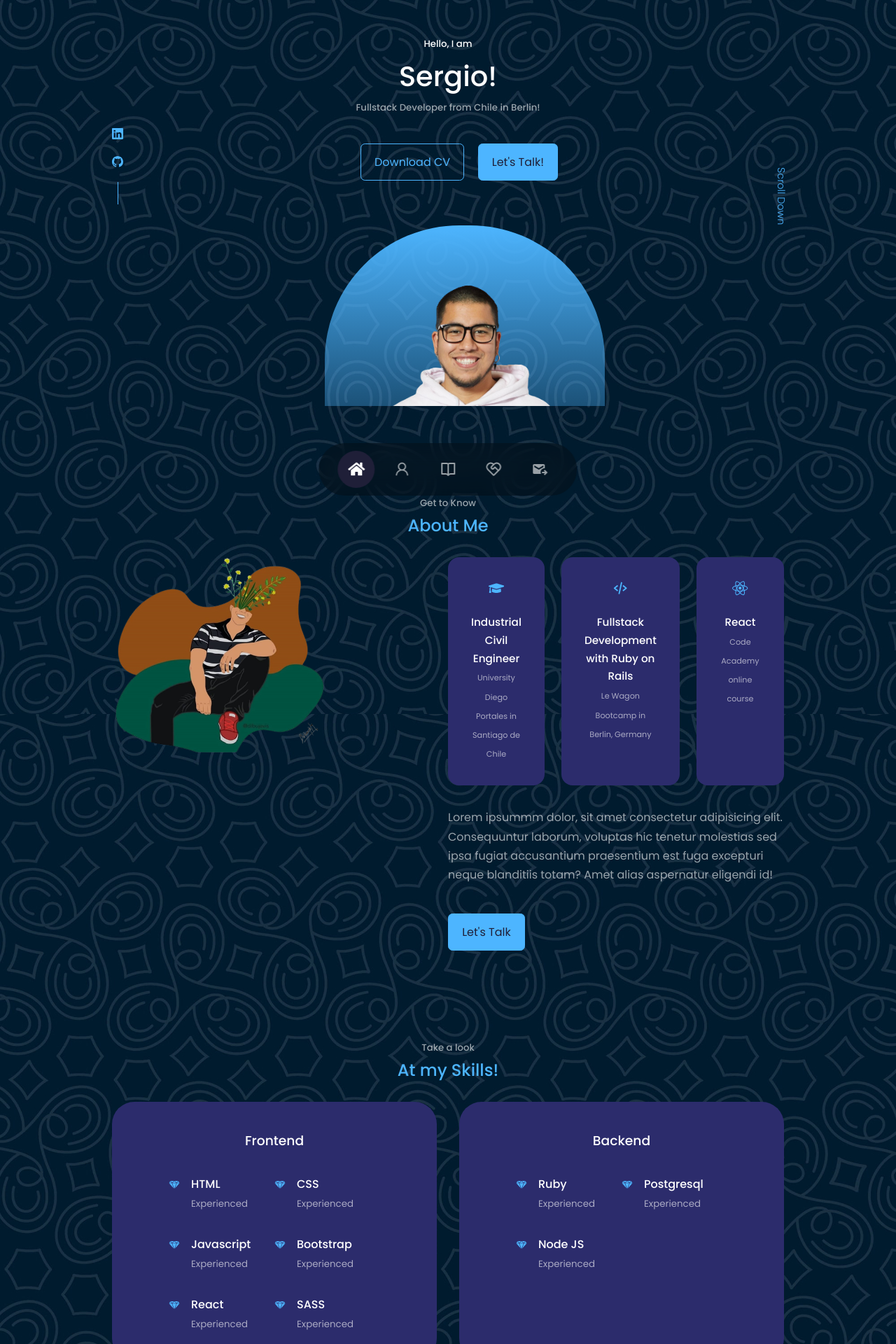
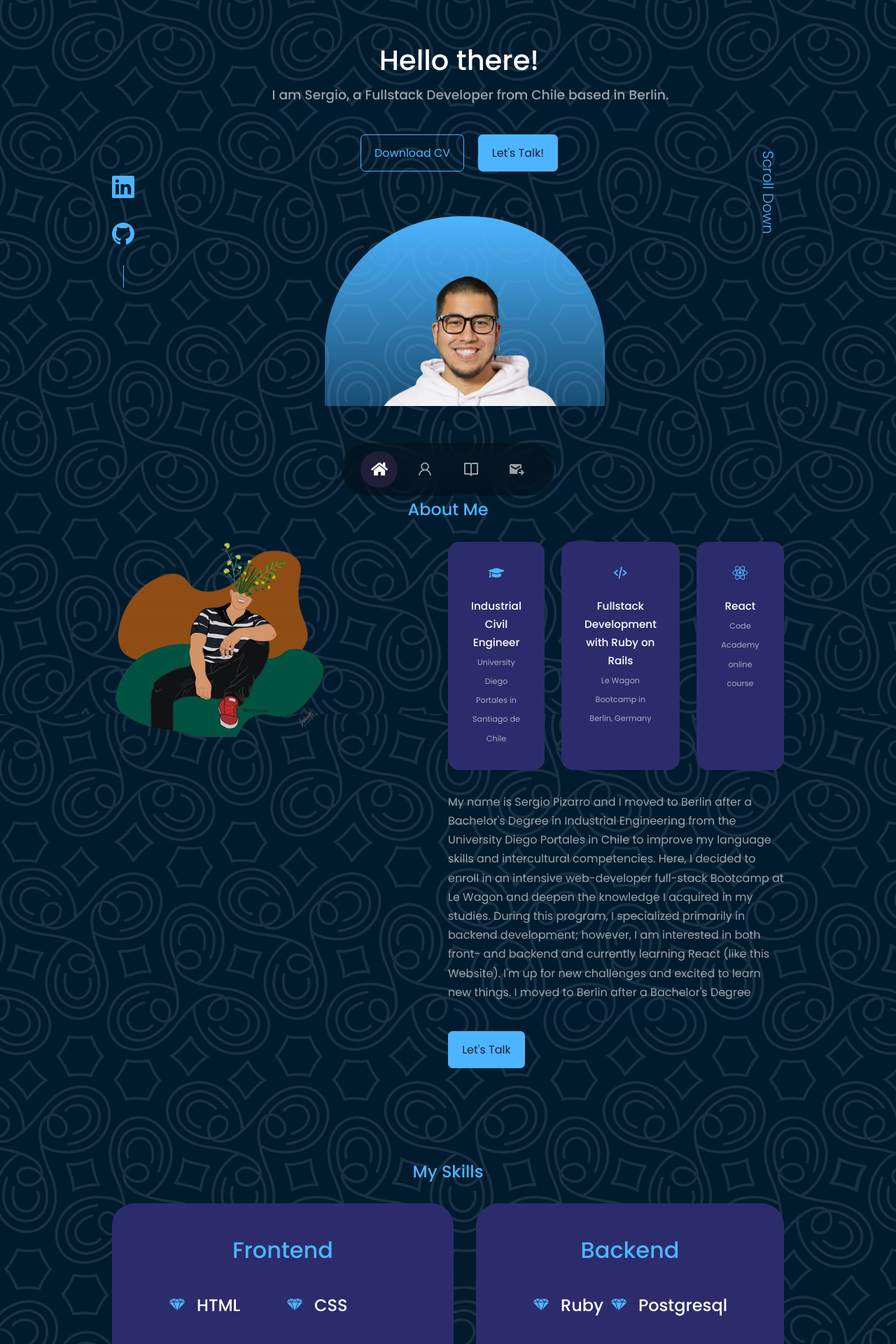
Before and after one commit to SergioPizarro/react-portfolio-website-1, a React (Create React App) app: page / in a window 1280 px wide. Shown: the part 60-1980 px from the top of the page at 70% size. Built offline with nearby package versions, Linux system fonts and the light colour scheme.

Commit message:
final fixes

```diff
--- a/package.json
+++ b/package.json
@@ -1,5 +1,6 @@
 {
   "name": "react-portfolio-website-1",
+  "homepage":"https://sergiopdev.com/",
   "version": "0.1.0",
   "private": true,
   "dependencies": {
--- a/src/components/about/About.jsx
+++ b/src/components/about/About.jsx
@@ -1,14 +1,14 @@
 import React from 'react'
 import './about.css'
 import profileDibujo from '../../assets/profileDibujo.png'
-import {FaGraduationCap} from 'react-icons/fa'
-import {BiCodeAlt} from "react-icons/bi";
-import {SiReact} from 'react-icons/si'
+import { FaGraduationCap } from 'react-icons/fa'
+import { BiCodeAlt } from "react-icons/bi";
+import { SiReact } from 'react-icons/si'
 
 const About = () => {
   return (
     <section id='about'>
-      <h5>Get to Know</h5>
+      {/*<h5>Get to Know</h5>*/}
       <h2> About Me</h2>
 
       <div className='container about__container'>
@@ -36,11 +36,8 @@ const About = () => {
             </article>
           </div>
           <p>
-            Lorem ipsummm dolor,
-            sit amet consectetur adipisicing elit.
-            Consequuntur laborum, voluptas hic tenetur molestias
-            sed ipsa fugiat accusantium praesentium est fuga excepturi neque blanditiis totam?
-            Amet alias aspernatur eligendi id!
+          My name is Sergio Pizarro and I moved to Berlin after a Bachelor's Degree in Industrial Engineering from the University Diego Portales in Chile to improve my language skills and intercultural competencies. Here, I decided to enroll in an intensive web-developer full-stack Bootcamp at Le Wagon and deepen the knowledge I acquired in my studies. During this program, I specialized primarily in backend development; however, I am interested in both front- and backend and currently learning React (like this Website). I'm up for new challenges and excited to learn new things.
+I moved to Berlin after a Bachelor's Degree
           </p>
           <a href='#contact' className='btn btn-primary'>Let's Talk</a>
 
--- a/src/components/about/about.css
+++ b/src/components/about/about.css
@@ -22,6 +22,7 @@
 
 .about__me-image:hover {
   transform: scale(1.15, 1.15);
+  rotate: 5deg;
 }
 
 .about__cards {
--- a/src/components/conctact/Contact.jsx
+++ b/src/components/conctact/Contact.jsx
@@ -35,8 +35,8 @@ const Contact = () => {
   };
   return (
     <section id='contact'>
-      <h5>Get In Touch</h5>
-      <h2>Contact me</h2>
+
+      <h2>Get In Touch!</h2>
 
       <div className="container contact__container">
         <div className="contact__options">
--- a/src/components/experience/Experience.jsx
+++ b/src/components/experience/Experience.jsx
@@ -5,8 +5,8 @@ const Experience = () => {
   return (
     <section id='experience'>
 
-      <h5>Take a look</h5>
-      <h2>At my Skills!</h2>
+
+      <h2>My Skills</h2>
 
       <div className="container experience__container">
         <div className="experience__frontend">
@@ -16,42 +16,42 @@ const Experience = () => {
               <GiCutDiamond className='experience__details-icon' />
               <div>
                 <h4>HTML</h4>
-                <small className='text-light'>Experienced</small>
+
               </div>
             </article>
             <article className='experience__details'>
               <GiCutDiamond className='experience__details-icon'/>
               <div>
                 <h4>CSS</h4>
-                <small className='text-light'>Experienced</small>
+
               </div>
             </article>
             <article className='experience__details'>
               <GiCutDiamond className='experience__details-icon'/>
               <div>
                 <h4>Javascript</h4>
-                <small className='text-light'>Experienced</small>
+
               </div>
             </article>
             <article className='experience__details'>
               <GiCutDiamond className='experience__details-icon'/>
               <div>
                 <h4>Bootstrap</h4>
-                <small className='text-light'>Experienced</small>
+
               </div>
             </article>
             <article className='experience__details'>
               <GiCutDiamond className='experience__details-icon'/>
               <div>
                 <h4>React</h4>
-                <small className='text-light'>Experienced</small>
+
               </div>
             </article>
             <article className='experience__details'>
               <GiCutDiamond className='experience__details-icon'/>
               <div>
                 <h4>SASS</h4>
-                <small className='text-light'>Experienced</small>
+
               </div>
             </article>
           </div>
@@ -66,21 +66,21 @@ const Experience = () => {
               <GiCutDiamond className='experience__details-icon'/>
               <div>
                 <h4>Ruby</h4>
-                <small className='text-light'>Experienced</small>
+
               </div>
             </article>
             <article className='experience__details'>
               <GiCutDiamond className='experience__details-icon'/>
               <div>
                 <h4>Postgresql</h4>
-                <small className='text-light'>Experienced</small>
+
               </div>
             </article>
             <article className='experience__details'>
               <GiCutDiamond className='experience__details-icon'/>
               <div>
                 <h4>Node JS</h4>
-                <small className='text-light'>Experienced</small>
+
               </div>
             </article>
           </div>
--- a/src/components/experience/experience.css
+++ b/src/components/experience/experience.css
@@ -22,7 +22,8 @@
 .experience__container>div h3 {
   text-align: center;
   margin-bottom: 2rem;
-  color: var(--color--primary);
+  color: var(--color-primary);
+  font-size: 2rem;
 
 }
 
@@ -30,16 +31,22 @@
   display: grid;
   grid-template-columns: 1fr 1fr;
   row-gap: 2rem;
+  font-size:1.5rem;
 }
 
 .experience__details {
   display: flex;
   gap: 1rem;
+  transition: var(--transition);
 }
-
+.experience__details:hover {
+  display: flex;
+  gap: 1rem;
+  scale: calc(1.05);
+}
 .experience__details-icon {
   margin-top: 6px;
-  color: var(--color-primary)
+  color: var(--color-primary);
 }
 
 
--- a/src/components/footer/Footer.jsx
+++ b/src/components/footer/Footer.jsx
@@ -22,7 +22,7 @@ const Footer = () => {
       </div>
 
       <div className="footer__copyright">
-        <small>&copy; Sergio Pizarro. All rights reserved.</small>
+        <small>Made with &hearts; and <strong>React</strong>. &copy; Sergio Pizarro. All rights reserved.</small>
       </div>
     </footer>
   )
--- a/src/components/footer/footer.css
+++ b/src/components/footer/footer.css
@@ -0,0 +1,73 @@
+footer {
+  background: var(--color-primary);
+  padding: 3rem 0;
+  text-align: center;
+  font-size: 0.9rem;
+  margin-top: 7rem;
+}
+
+footer a{
+  color: var(--color-bg);
+
+}
+
+.footer__logo{
+  font-size: 2rem;
+  font-weight: 500;
+  margin-bottom: 2rem;
+  display: inline-block;
+}
+
+.permalinks{
+  display:flex;
+  flex-wrap:wrap;
+  justify-content: center;
+  gap:2rem;
+  margin: 0 auto 1rem;
+  transition: var(--transition);
+
+}
+
+.permalinks li:hover{
+  scale: calc(1.1);
+}
+
+.footer__socials{
+  display:flex;
+  justify-content: center;
+  gap: 1rem;
+  margin-bottom: 5rem;
+}
+
+.footer__socials a {
+  background: transparent;
+  padding: 0.8rem;
+  border-radius: 0.7rem;
+  display: flex;
+  border: transparent;
+  font-size: 1.5rem;
+
+}
+
+.footer__socials a:hover {
+  color:var(--color-bg);
+  border-color: var(--color-bg);
+  scale:calc(1.4);
+}
+
+.footer__copyright {
+  margin-bottom: -3rem;
+  color: var(--color-bg);
+}
+
+
+@media screen and (max-width:600px){
+  .permalinks{
+    flex-direction:column;
+    gap:1.5rem;
+  }
+
+  .footer__socials {
+    margin-bottom:2.6rem;
+  }
+}
--- a/src/components/header/Header.jsx
+++ b/src/components/header/Header.jsx
@@ -8,9 +8,9 @@ const Header = () => {
   return (
     <header id='home'>
       <div className="container header__container">
-        <h5>Hello, I am</h5>
-        <h1>Sergio!</h1>
-        <h5 className="text-light">Fullstack Developer from Chile in Berlin!</h5>
+
+        <h1>Hello there!</h1>
+        <h3 className="text-light"> I am Sergio, a Fullstack Developer from Chile based in Berlin.</h3>
         <CTA />
         <HeaderSocials />
 
--- a/src/components/header/header.css
+++ b/src/components/header/header.css
@@ -8,6 +8,12 @@ header {
   text-align: center;
   height: 100%;
   position: relative;
+}
+.header__container h3{
+  margin-left: 4rem;
+}
+.header__container h1{
+  margin-left: 2rem;
 }
 
 /* ----------------CTA ----------*/
@@ -29,7 +35,8 @@ header {
   gap: 0.8rem;
   position: absolute;
   left: 0;
-  bottom: 18rem;
+
+  font-size: 2rem;
 }
 
 .header__socials::after {
@@ -62,7 +69,7 @@ header {
   bottom: 18rem;
   transform: rotate(90deg);
   font-weight: 300;
-  font-size: 0.9rem;
+  font-size: 1.3rem;
 }
 
 /* ----------------Media Queries (Medium Devices) ----------*/
--- a/src/components/nav/Nav.jsx
+++ b/src/components/nav/Nav.jsx
@@ -3,7 +3,7 @@ import './nav.css'
 import {FaHome} from 'react-icons/fa'
 import {AiOutlineUser} from 'react-icons/ai'
 import {BiBookOpen} from "react-icons/bi";
-import {RiServiceLine} from "react-icons/ri";
+//import {RiServiceLine} from "react-icons/ri";
 import {MdOutgoingMail} from "react-icons/md";
 import {useState} from 'react';
 
@@ -14,7 +14,7 @@ const Nav = () => {
       <a href="#home" onClick={()=> setActiveNav('#')} className={activeNav === '#' ? 'active' : '' }><FaHome /></a>
       <a href="#about" onClick={()=> setActiveNav('#about')} className={activeNav ==='#about' ? 'active' : ''}><AiOutlineUser /></a>
       <a href="#experience" onClick={()=> setActiveNav('#experience')} className={activeNav ==='#experience' ? 'active' : ''}><BiBookOpen /></a>
-      <a href="#services" onClick={()=> setActiveNav('#services')} className={activeNav ==='#services' ? 'active' : ''}><RiServiceLine /></a>
+      {/*<a href="#services" onClick={()=> setActiveNav('#services')} className={activeNav ==='#services' ? 'active' : ''}><RiServiceLine /></a>*/}
       <a href="#contact" onClick={()=> setActiveNav('#contact')} className={activeNav ==='#contact' ? 'active' : ''}><MdOutgoingMail /></a>
     </nav>
   )
--- a/src/components/portfolio/Portfolio.jsx
+++ b/src/components/portfolio/Portfolio.jsx
@@ -6,8 +6,8 @@ import githubPortfolio from '../../assets/githubPortfolio.png'
 const Portfolio = () => {
   return (
     <section id='portfolio'>
-      <h5> My Recent Work</h5>
-      <h2>Portfolio</h2>
+
+      <h2>My Portfolio</h2>
 
       <div className="container portfolio__container">
         <article className='portfolio__item'>
```
